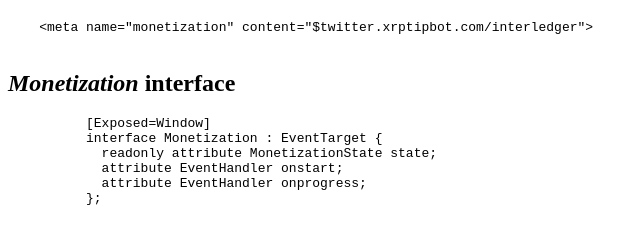
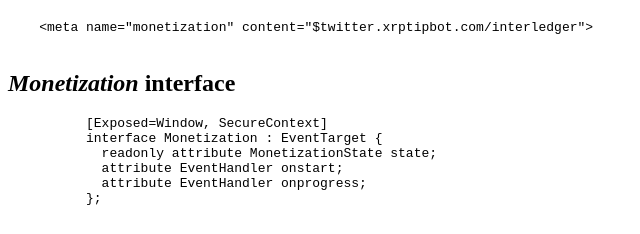
Before and after one commit to adrianhopebailie/web-monetization, a plain HTML site: page index.html in a window 1280 px wide. Shown: the part 2347-2581 px from the top of the page, 0-640 px from the left. Drawn offline with Linux system fonts and the light colour scheme.

Commit message:
Make sure Monetization is only SecureContext

```diff
--- a/index.html
+++ b/index.html
@@ -418,7 +418,7 @@
       <section data-dfn-for="Monetization">
         <h2><dfn>Monetization</dfn> interface</h2>
         <pre class="idl">
-          [Exposed=Window]
+          [Exposed=Window, SecureContext]
           interface Monetization : EventTarget {
             readonly attribute MonetizationState state;
             attribute EventHandler onstart;
```
